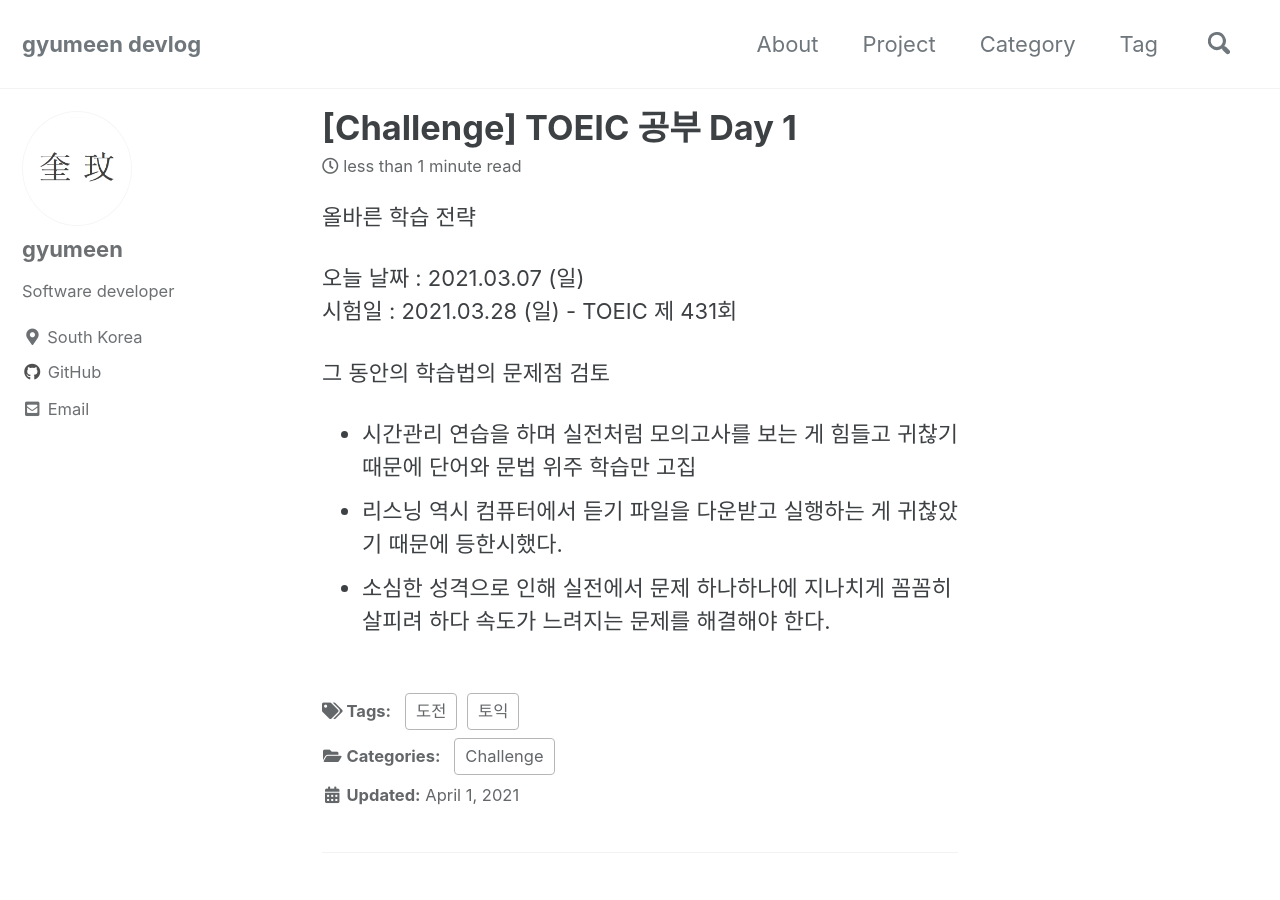
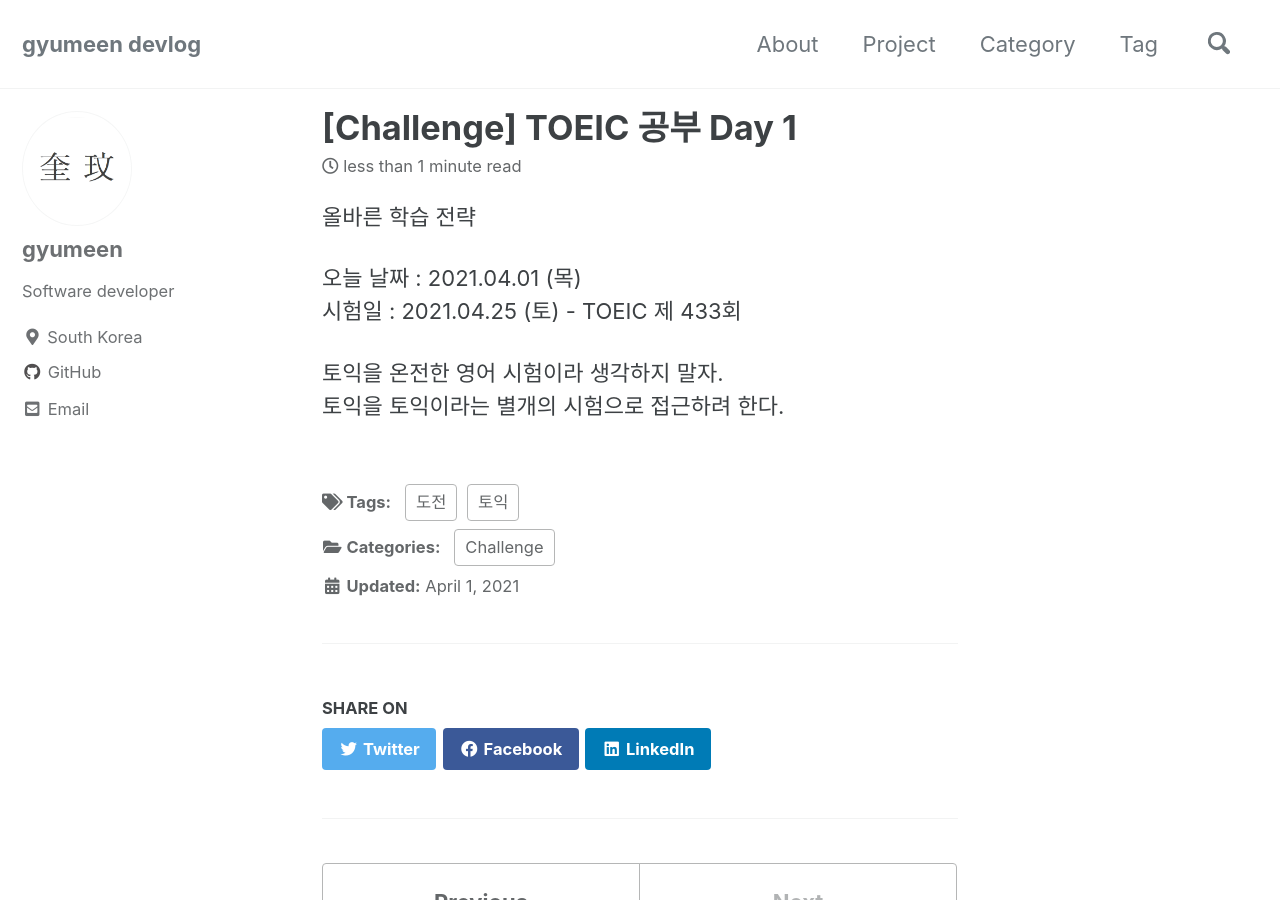
Before and after one commit to gyumeen/gyumeen.github.io, a Jekyll site: the page built from _posts/2021/Challenge/TOEIC/2021-04-01-[Toeic]1.md, in a window 1280 px wide and 900 px high. Built offline with Jekyll 4.4.1, drawn with Linux system fonts in a browser that asks for light colours; cached includes are drawn as plain includes; comment, search, counter and statistics services are not loaded.

Commit message:
Update 2021-04-01-[Toeic]1.md

```diff
--- a/_posts/2021/Challenge/TOEIC/2021-04-01-[Toeic]1.md
+++ b/_posts/2021/Challenge/TOEIC/2021-04-01-[Toeic]1.md
@@ -12,10 +12,8 @@ last_modified_at: 2021-04-01
 
 올바른 학습 전략
 
-오늘 날짜 : 2021.03.07 (일) <br/>
-시험일 : 2021.03.28 (일) - TOEIC 제 431회
+오늘 날짜 : 2021.04.01 (목) <br/>
+시험일 : 2021.04.25 (토) - TOEIC 제 433회
 
-그 동안의 학습법의 문제점 검토
-- 시간관리 연습을 하며 실전처럼 모의고사를 보는 게 힘들고 귀찮기 때문에 단어와 문법 위주 학습만 고집
-- 리스닝 역시 컴퓨터에서 듣기 파일을 다운받고 실행하는 게 귀찮았기 때문에 등한시했다.
-- 소심한 성격으로 인해 실전에서 문제 하나하나에 지나치게 꼼꼼히 살피려 하다 속도가 느려지는 문제를 해결해야 한다.
+토익을 온전한 영어 시험이라 생각하지 말자.
+토익을 토익이라는 별개의 시험으로 접근하려 한다.
```
